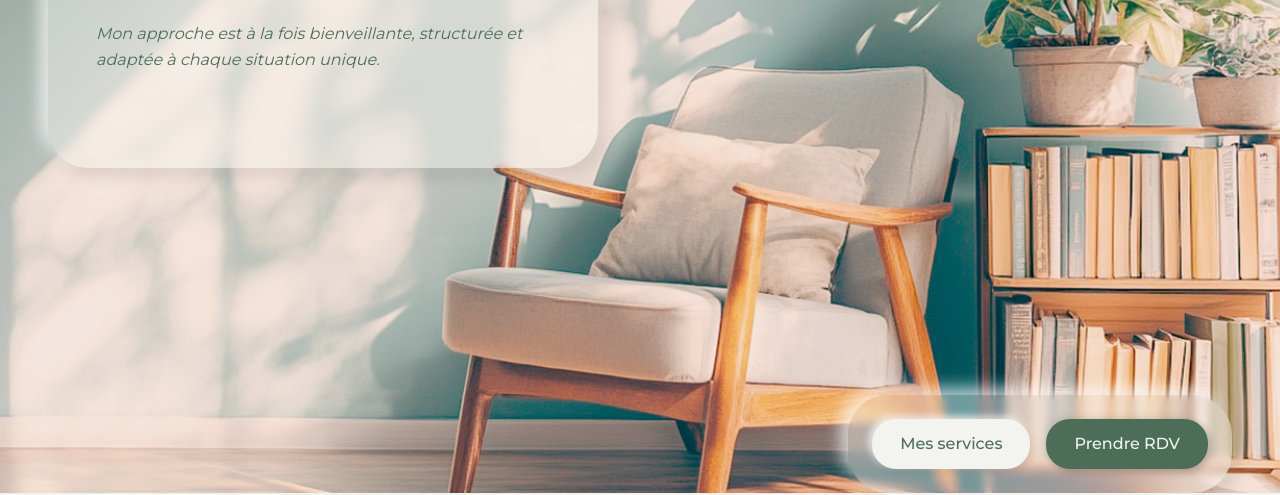
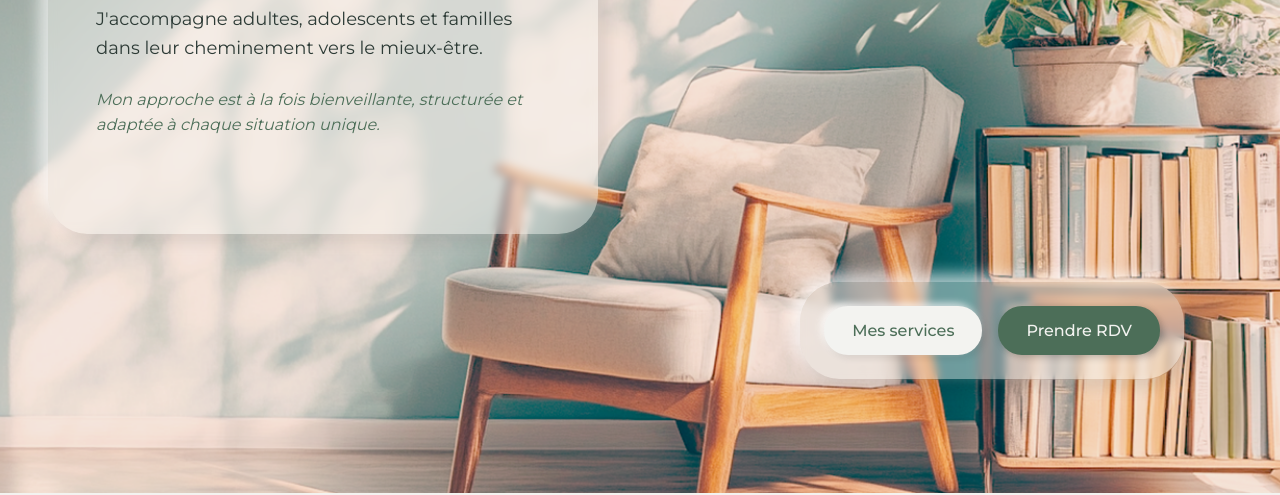
Before and after one commit to BrunoBerruyer/1X64-CON-EXAMEN-2025-brunoberruyer, a plain HTML site: page index.html in a window 1280 px wide. Shown: the part 307-802 px from the top of the page. Drawn offline with Linux system fonts and the light colour scheme.

Commit message:
fix: correction erreur syntaxe CSS CTA

```diff
--- a/style.css
+++ b/style.css
@@ -188,17 +188,14 @@ main {
     border-radius: var(--border-radius-xl);
     display: flex;
     gap: var(--spacing-md);
-    /* SUPPRESSION du positionnement absolu problématique */
-    /* position: absolute; */
-    /* bottom: 120px; */
-    /* right: 520px; */
-    /* z-index: 10; */
 
-    /* NOUVEAU : Positionnement flexible Desktop-First */
-    align-self: flex-end; /* Alignement à droite dans le conteneur */
-    margin-top: auto; /* Pousse vers le bas */
-    box-shadow:
-        8px 8px 16px var(--shadow-dark),
+    /* Positionnement à droite mais avec espaces confortables */
+    align-self: flex-end; /* Garde l'alignement à droite */
+    margin-top: var(--spacing-xl); /* Espace au-dessus (24px) */
+    margin-bottom: var(--spacing-xl); /* Espace en dessous (24px) */
+    margin-right: var(--spacing-xl); /* Espace depuis le bord droit (24px) */
+
+    box-shadow:        8px 8px 16px var(--shadow-dark),
         -8px -8px 16px var(--shadow-light);
     backdrop-filter: blur(5px);
 }
```
